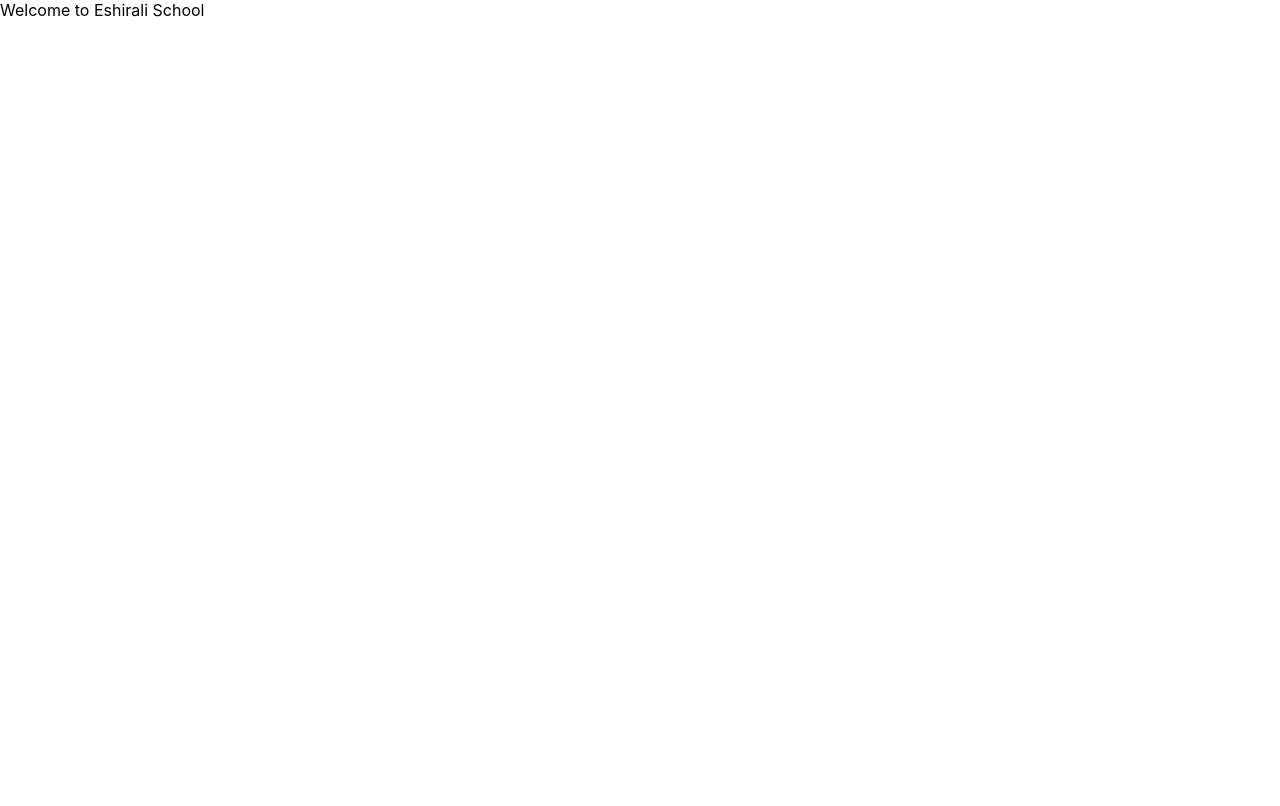
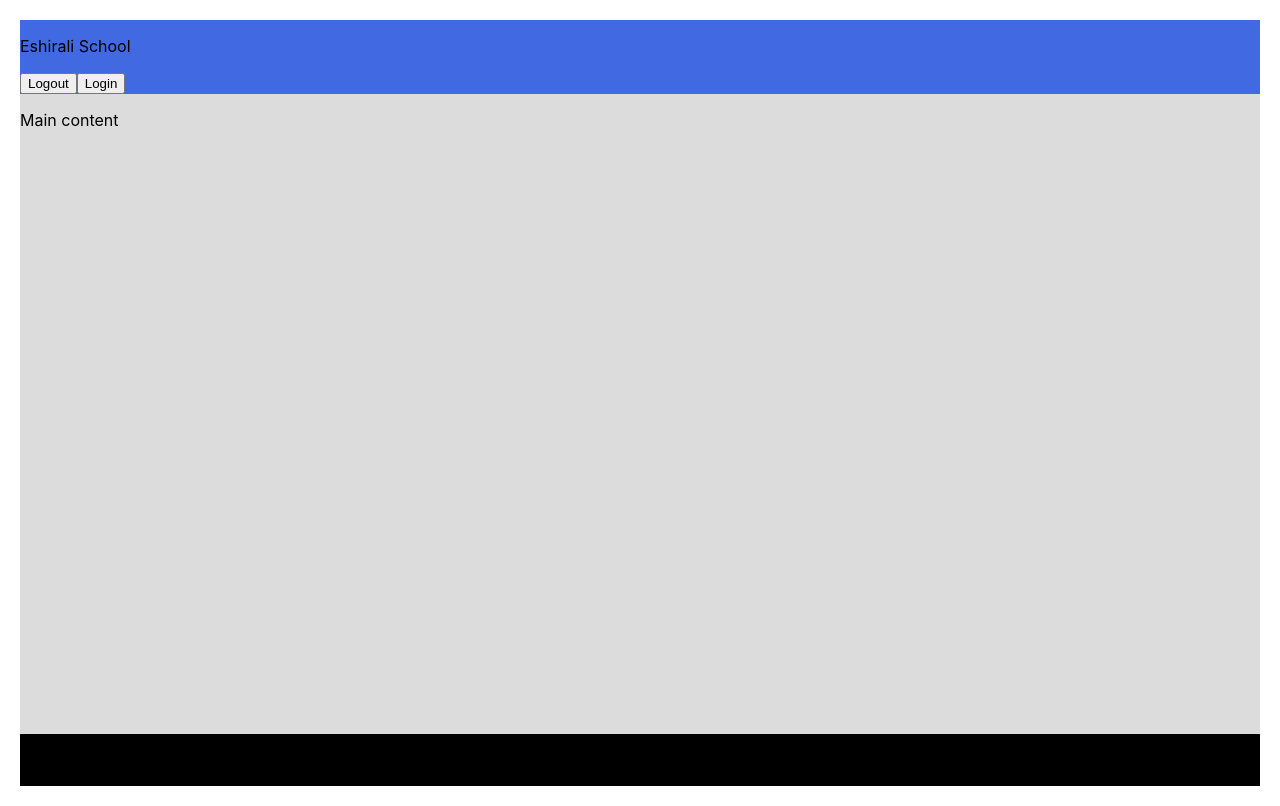
Before and after one commit to programming-girls/student_dashboard, a React (Create React App) app: page / in a window 1280 px wide. Built offline with nearby package versions, Linux system fonts and the light colour scheme.

Commit message:
ft home page

```diff
--- a/src/components/Home/Home.css
+++ b/src/components/Home/Home.css
@@ -0,0 +1,22 @@
+html {
+  box-sizing: border-box;
+}
+.parent {
+  display: grid;
+  grid-template-columns: repeat(5, 1fr);
+  margin: 20px;
+}
+.nav {
+  grid-column: 1 / 6;
+  background-color: royalblue;
+}
+.main-content {
+  grid-column: 1 / 6;
+  grid-template-rows: max-content;
+  background-color: gainsboro;
+  height: 80vh;
+}
+.footer {
+  grid-column: 1 / 6;
+  background-color: black;
+}
--- a/src/components/Home/Home.jsx
+++ b/src/components/Home/Home.jsx
@@ -1,7 +1,24 @@
 import React from "react";
+import "./Home.css";
 
 const Home = () => {
-  return <div>Welcome to Eshirali School</div>;
+  return (
+    <div>
+      <div className="parent">
+        <header className="nav">
+          <p>Eshirali School</p>
+          <button>Logout</button>
+          <button>Login</button>
+        </header>
+        <div className="main-content">
+          <p>Main content</p>
+        </div>
+        <footer className="footer">
+          <p>Eshirali school</p>
+        </footer>
+      </div>
+    </div>
+  );
 };
 
 export default Home;
```
